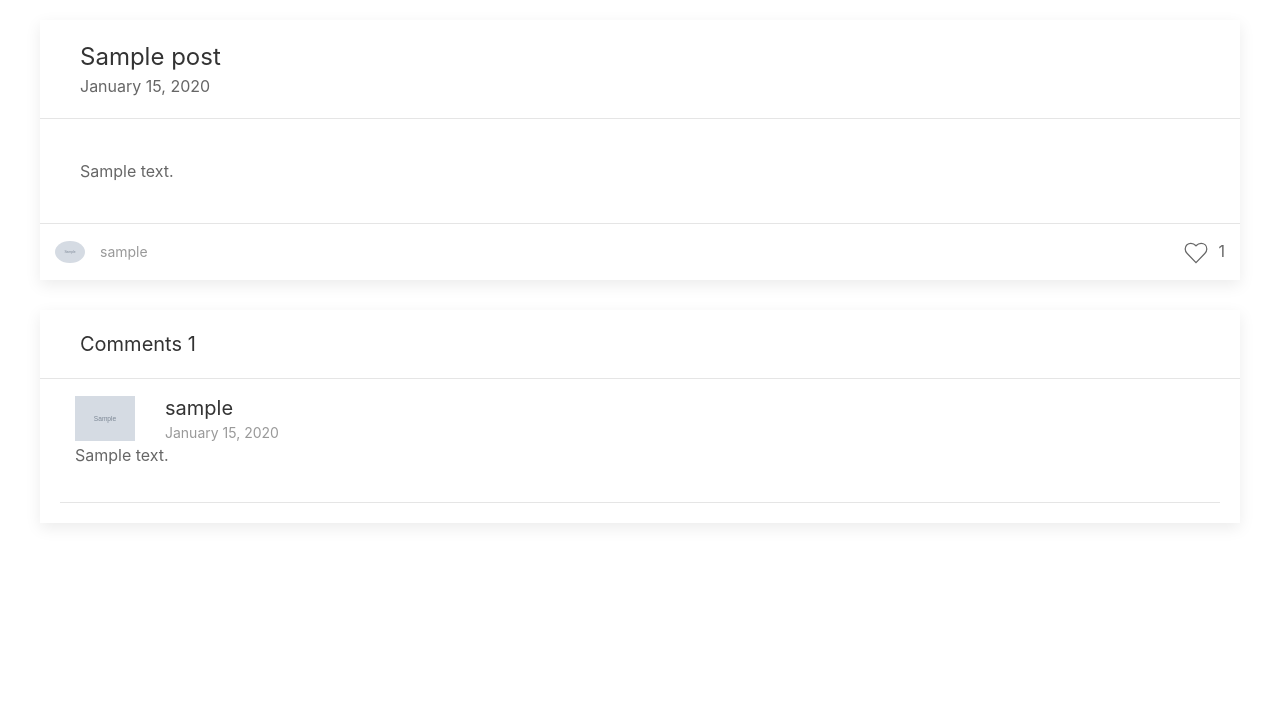
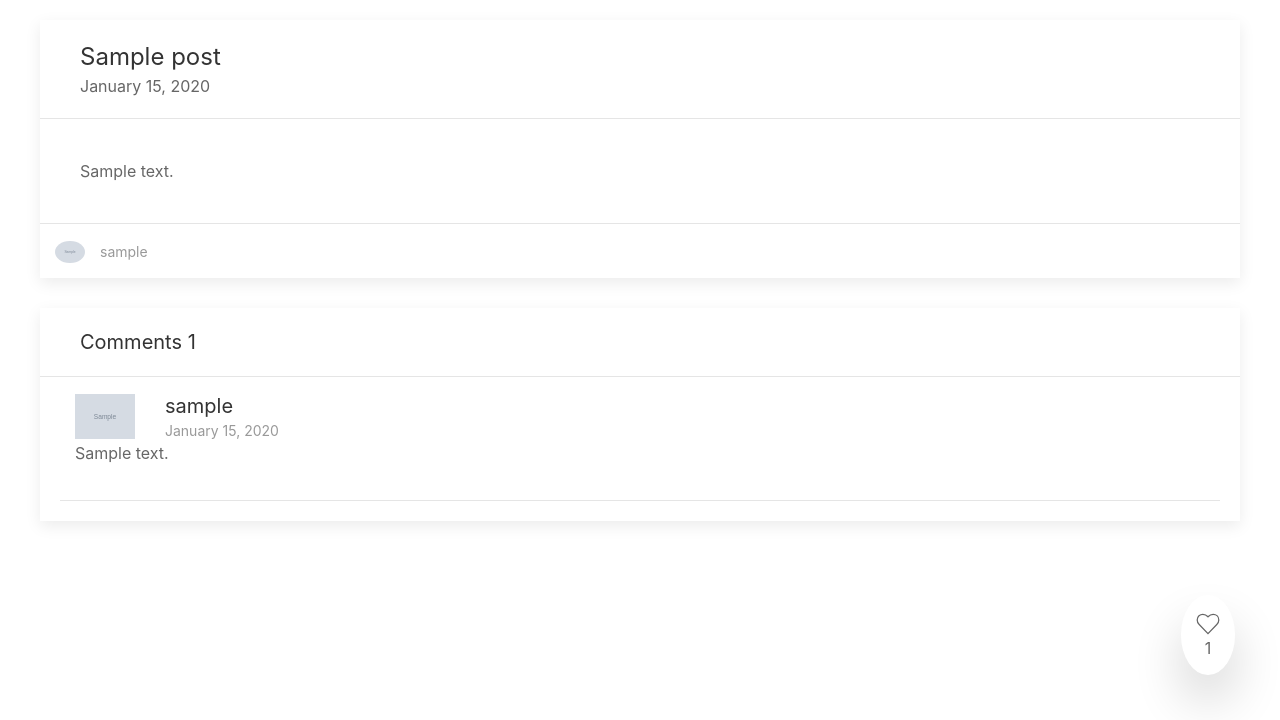
Before and after one commit to yogeshmanghnani/sdp-blogging-network, a Django app: page /post/1/ in a window 1280 px wide. Shown: the part 80-800 px from the top of the page. Run offline with Django 3.2, Linux system fonts and the light colour scheme; tables that the repository leaves empty hold one stand-in row (values such as "Sample post"); grey boxes marked "Sample" are stand-in pictures; some libraries are stand-ins or nearby versions.

Commit message:
Edited base and blog detail

```diff
--- a/blogging_network/settings.py
+++ b/blogging_network/settings.py
@@ -138,6 +138,11 @@ AUTH_USER_MODEL = 'users.User'
 #CKEDITOR Settings
 CKEDITOR_UPLOAD_PATH = "blog_images/"
 CKEDITOR_ALLOW_NONIMAGE_FILES = False
+CKEDITOR_CONFIGS = {
+		'default': {
+			'width': 900,
+		},
+}
 
 FORM_RENDERER = 'django.forms.renderers.TemplatesSetting'
 
--- a/blogs/templates/blogs/base.html
+++ b/blogs/templates/blogs/base.html
@@ -54,7 +54,7 @@
 				</ul>
 			</div>
 		</div>
-		<div class="uk-container uk-text-break">
+		<div class="uk-container uk-padding-remove uk-text-break">
 			{% if messages %}
 				{% for message in messages %}
 					<div class="uk-alert-success" uk-alert>
--- a/blogs/templates/blogs/blog_post_detail.html
+++ b/blogs/templates/blogs/blog_post_detail.html
@@ -1,5 +1,13 @@
 {% extends "blogs/base.html" %}
 {% block content %}
+<div class="uk-text-center uk-card uk-card-body uk-card-default uk-padding-small uk-border-circle uk-box-shadow-xlarge" style="position: fixed;right:45px;bottom:45px;z-index: 3" />
+	<form class="uk-inline">
+		{% csrf_token %}
+		<button id="like-button" uk-icon="icon: heart; ratio: 1.2" onclick="like();return false;" class="{{liked}}" ></button>
+	</form>
+	<br />
+	<span id="numLike">{{object.likes.count}}</span>
+</div>
 <div>
 	<div class="uk-card uk-card-hover uk-card-default">
 		<div class="uk-card-header">
@@ -18,10 +26,6 @@
 					<a class="uk-text-small uk-text-muted" href="{% url 'user_posts' object.author.username %}">{{object.author}}</a>
 				</div>
 				<div class="uk-width-auto">
-					<form class="uk-inline">
-						{% csrf_token %}
-						<button id="like-button" uk-icon="icon: heart; ratio: 1.2" onclick="like();return false;" class="uk-margin-small-right {{liked}}"></button><span id="numLike">{{ object.likes.count }}</span>
-					</form>
 					{% if object.author == user %}
 					<a href="{% url 'post_update' object.id %}" uk-icon="icon: pencil; ratio: 1.2" class="uk-margin-left"></a>
 					<a href="{% url 'post_delete' object.id %}" uk-icon="icon: trash; ratio: 1.2" class="uk-text-danger uk-margin-left"></a>
--- a/blogs/templates/blogs/blog_post_form.html
+++ b/blogs/templates/blogs/blog_post_form.html
@@ -1,7 +1,7 @@
 {% extends "blogs/base.html" %}
 {% load widget_tweaks %}
 {% block content %}
-<div class="uk-width-auto uk-align-center">
+<div class="uk-width-4-5@m uk-align-center">
 	<div class="uk-card uk-card-default uk-card-body uk-margin uk-margin-top uk-card-hover">
 		<form method="POST">
 			{% csrf_token %}
--- a/blogs/templatetags/html_extras.py
+++ b/blogs/templatetags/html_extras.py
@@ -5,7 +5,7 @@ register = template.Library()
 
 @register.filter
 def get_first_image(content):
-	my_page = BeautifulSoup(content)
+	my_page = BeautifulSoup(content, features='html.parser')
 	try:
 		link = my_page.find('img').attrs['src']
 	except:
```
Lines whose indentation alone changed are shown as unchanged.
